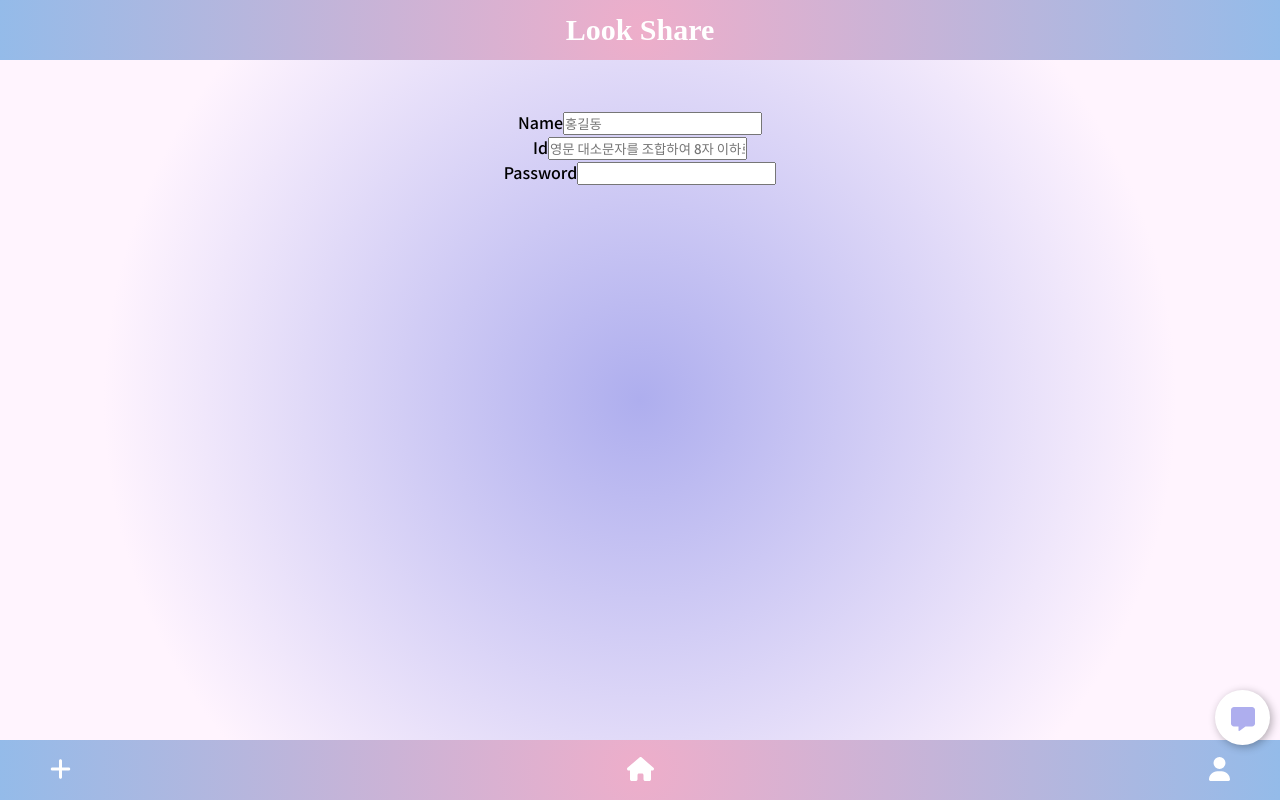
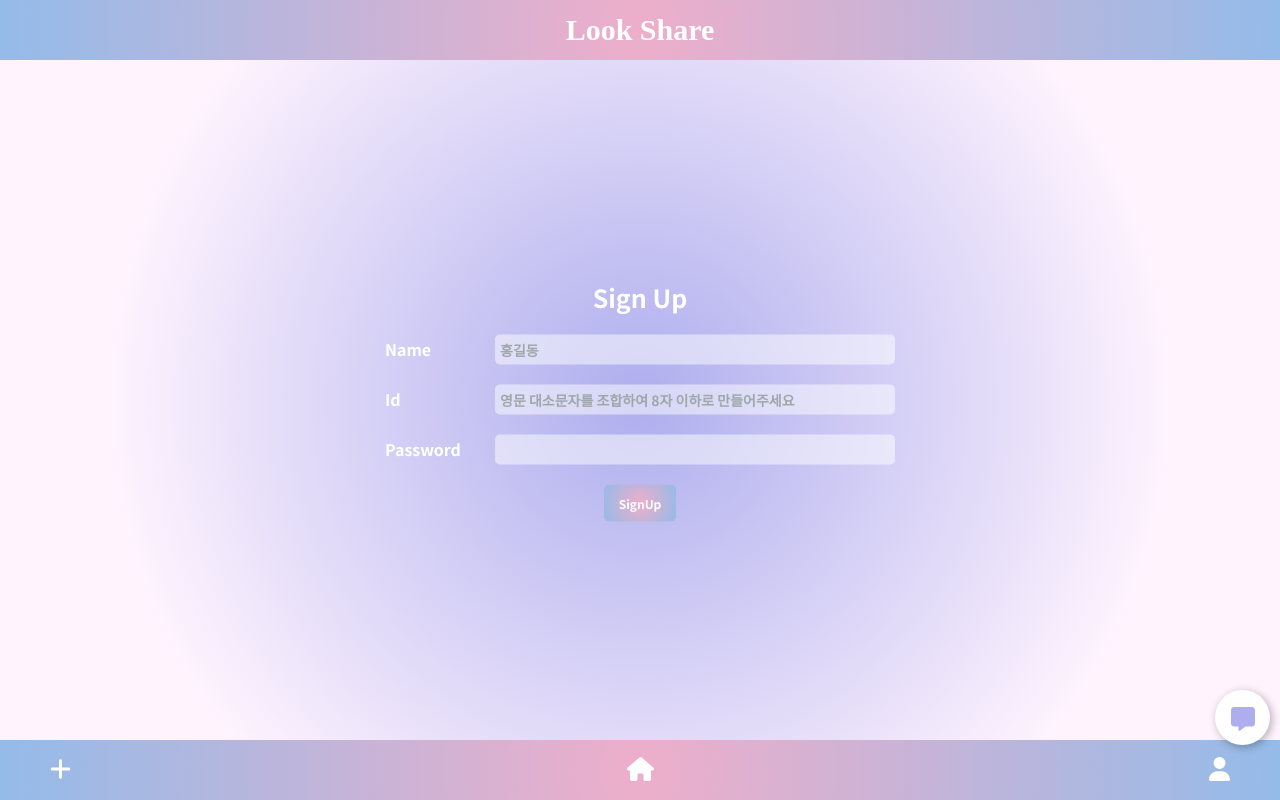
Before and after one commit to Kang-Dayeon/look_share, a Vue app in the folder lookshare/: page / in a window 1280 px wide. Both pictures are taken after a click on the label 1219 px from the left and 769 px from the top of the page. Built offline with nearby package versions, Linux system fonts and the light colour scheme; a web font is replaced by a local one.

Commit message:
회원가입 페이지 작업

```diff
--- a/lookshare/src/assets/css/main.scss
+++ b/lookshare/src/assets/css/main.scss
@@ -11,6 +11,25 @@ ul, li, ol{
 a{
   text-decoration: none;
 }
+
+// 공통
+.title{
+  font-size: 25px;
+  font-weight: 700;
+  color: #fff;
+}
+.btn{
+  padding: 10px 15px;
+  font-size: 12px;
+  font-weight: bold;
+  border: none;
+  border-radius: 5px;
+  color: #fff;
+  background: rgb(238,174,202);
+  background: radial-gradient(circle, rgba(238,174,202,1) 0%, rgba(148,187,233,1) 100%);
+  cursor: pointer;
+}
+
 .header{
   position: sticky;
   top: 0;
@@ -209,8 +228,48 @@ a{
     border-radius: 10px;
   }
 }
-
-.sing{}
+.input{
+  &__box{
+    margin-top: 20px;
+    &:first-child{
+      margin-top: 0;
+    }
+    label{
+      display: inline-block;
+      width: 100px;
+      font-size: 16px;
+      font-weight: bold;
+      text-align: left;
+      color: #fff;
+    }
+    input{
+      margin-left: 10px;
+      padding: 5px;
+      font-size: 14px;
+      width: 400px;
+      border: none;
+      border-radius: 5px;
+      background-color: rgba(255,255,255,0.5);
+      &::placeholder{
+        font-size: 14px;
+        font-weight: 600;
+        color: #9ea7aa;
+      }
+    }
+  }
+}
+.sing{
+  padding: 30px;
+  &__form{
+    position: absolute;
+    top: 50%;
+    left: 50%;
+    transform: translate(-50%, -50%);
+    .btn{
+      margin-top: 20px;
+    }
+  }
+}
 
 @media screen and (max-width: 560px){
   .card{
--- a/lookshare/src/components/signUp.vue
+++ b/lookshare/src/components/signUp.vue
@@ -1,7 +1,7 @@
 <template>
   <div class="sing" v-if="tab == 3">
-    <div class="sing__wrap">
     <form class="sing__form" action="./signUp">
+        <legend class="title">Sign Up</legend>
         <div class="input__box">
             <label for="name">Name</label>
             <input id="name" type="text" placeholder="홍길동">
@@ -14,8 +14,8 @@
             <label for="pw">Password</label>
             <input id="pw" type="password">
         </div>
+        <input class="btn" type="submit" value="SignUp">
     </form>
-    </div>
   </div>
 </template>
 
```
Lines whose indentation alone changed are shown as unchanged.
